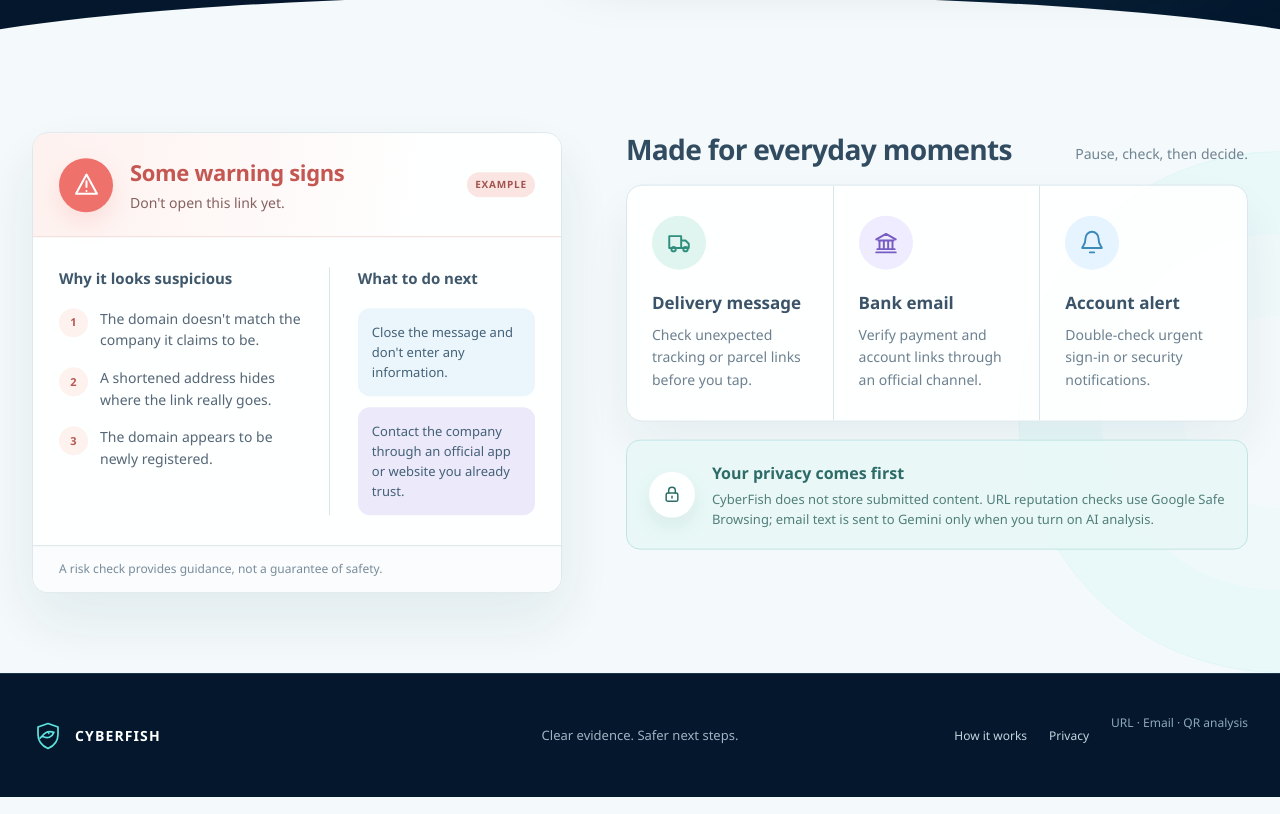
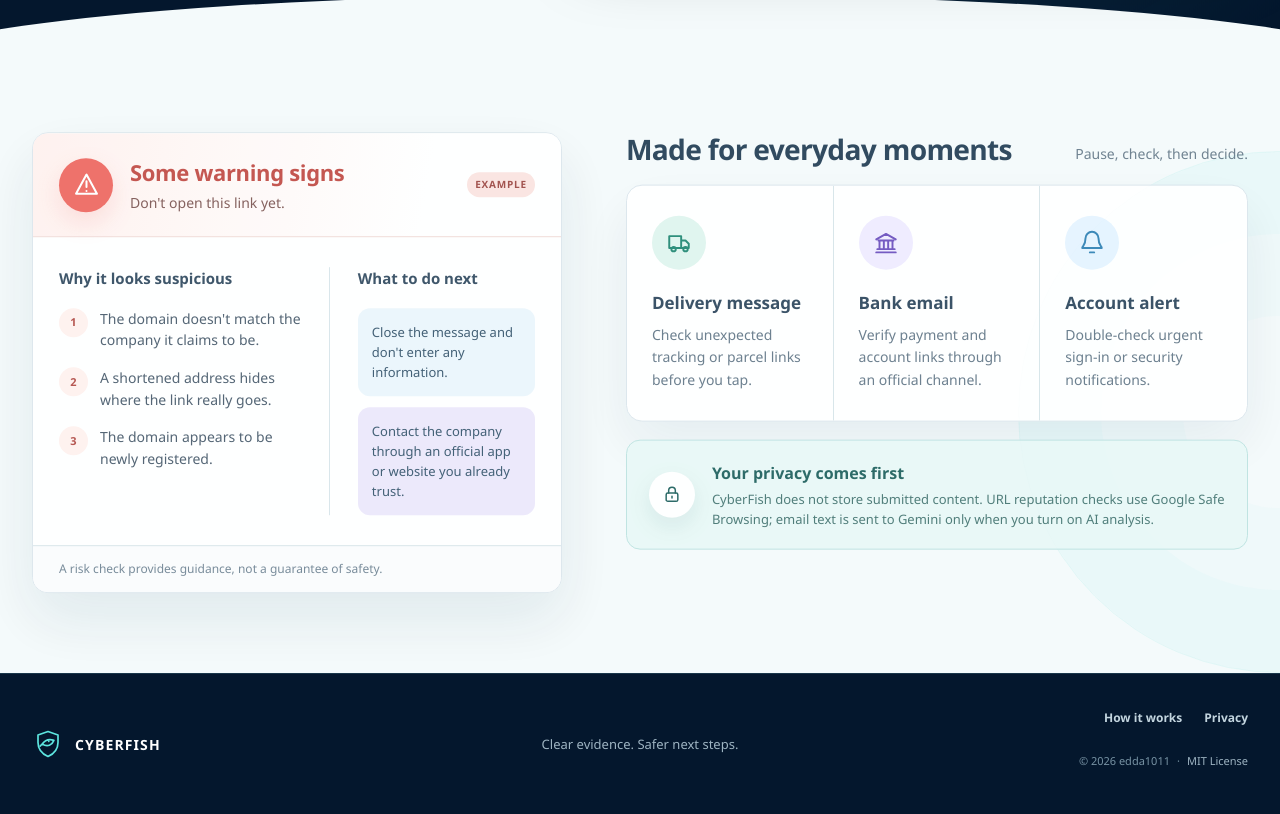
Before and after one commit to edda1011/CyberFish, a Next.js app: page / in a window 1280 px wide. Shown: the part 544-1358 px from the top of the page. Built offline with nearby package versions, Linux system fonts and the light colour scheme.

Commit message:
refine footer layout

```diff
--- a/app/globals.css
+++ b/app/globals.css
@@ -248,7 +248,10 @@ h1 span { display: block; margin-top: 6px; color: var(--aqua); font-weight: 520;
 
 footer { min-height: 124px; padding: 28px max(32px,calc((100% - 1420px)/2)); display: grid; grid-template-columns: 1fr auto 1fr; align-items: center; gap: 30px; border-top: 1px solid rgba(135,219,222,.16); background: var(--navy-950); color: #d7e6ec; }
 .footer-brand { color: white; font-size: 14px; }.footer-brand .brand-mark,.footer-brand .brand-mark svg { width: 32px; height: 32px; }.footer-brand .brand-mark { color: var(--aqua); }
-footer>p { color: #9eb4c2; font-size: 13px; }.footer-links { display: flex; justify-content: flex-end; gap: 22px; color: #8fa8b8; font-size: 12px; }.footer-links a { min-height: 44px; display: inline-flex; align-items: center; color: #c3d5df; }.footer-links a:hover { color: var(--aqua); text-decoration: underline; text-underline-offset: 4px; }
+.footer-tagline { color: #9eb4c2; font-size: 13px; }
+.footer-meta { justify-self: end; display: grid; justify-items: end; gap: 2px; }
+.footer-links { display: flex; justify-content: flex-end; gap: 22px; font-size: 12px; }.footer-links a { min-height: 32px; display: inline-flex; align-items: center; color: #c3d5df; }.footer-links a:hover,.footer-legal a:hover { color: var(--aqua); text-decoration: underline; text-underline-offset: 4px; }
+.footer-legal { display: flex; align-items: center; gap: 7px; color: #7893a4; font-size: 11px; }.footer-legal a { min-height: 28px; display: inline-flex; align-items: center; color: #9eb4c2; }
 
 @keyframes support-reveal { from { opacity: .45; clip-path: inset(0 0 16% 0 round 16px); transform: translateY(18px); } }
 @supports (animation-timeline: view()) {
@@ -269,7 +272,7 @@ footer>p { color: #9eb4c2; font-size: 13px; }.footer-links { display: flex; just
   .analyzer-card { max-width: 610px; width: 100%; margin: 0 auto; }
   .sonar { right: -330px; top: -180px; }
   .ocean-shell::after { bottom: -82px; }
-  footer { grid-template-columns: 1fr 1fr; }.footer-links { grid-column: 1/-1; justify-content: flex-start; }.footer-links span { margin-left: auto; }
+  footer { grid-template-columns: 1fr 1fr; }.footer-tagline { justify-self: end; }.footer-meta { grid-column: 1/-1; width: 100%; display: flex; align-items: center; justify-content: space-between; }
 }
 
 @media (max-width: 620px) {
@@ -287,7 +290,7 @@ footer>p { color: #9eb4c2; font-size: 13px; }.footer-links { display: flex; just
   .section-heading { display: block; }.section-heading h2 { white-space: normal; }.section-heading p { margin-top: 4px; text-align: left; }
   .moment-list { grid-template-columns: 1fr; }.moment-list article { min-height: 0; padding: 21px; display: grid; grid-template-columns: 52px 1fr; gap: 15px; border-right: 0; border-bottom: 1px solid var(--line); }.moment-list article:last-child { border-bottom: 0; }.moment-list h3 { margin: 2px 0 5px; }
   .privacy-banner { align-items: flex-start; }
-  footer { padding: 28px 20px; display: flex; flex-direction: column; align-items: flex-start; gap: 12px; }.footer-links { flex-wrap: wrap; gap: 14px 20px; }.footer-links span { flex-basis: 100%; }
+  footer { padding: 28px 20px; display: flex; flex-direction: column; align-items: flex-start; gap: 10px; }.footer-meta { width: 100%; justify-items: start; display: grid; gap: 0; }.footer-links { justify-content: flex-start; gap: 20px; }.footer-legal { flex-wrap: wrap; }
 }
 
 @media (prefers-reduced-motion: reduce) {
--- a/app/page.tsx
+++ b/app/page.tsx
@@ -77,8 +77,18 @@ export default function Home() {
 
       <footer>
         <a className="brand footer-brand" href="#top"><BrandMark /><span>CyberFish</span></a>
-        <p>Clear evidence. Safer next steps.</p>
-        <div className="footer-links"><a href="#how-it-works">How it works</a><a href="#privacy">Privacy</a><span>URL · Email · QR analysis</span></div>
+        <p className="footer-tagline">Clear evidence. Safer next steps.</p>
+        <div className="footer-meta">
+          <nav className="footer-links" aria-label="Footer navigation">
+            <a href="#how-it-works">How it works</a>
+            <a href="#privacy">Privacy</a>
+          </nav>
+          <p className="footer-legal">
+            <span>© 2026 edda1011</span>
+            <span aria-hidden="true">·</span>
+            <a href="https://github.com/edda1011/CyberFish/blob/main/LICENSE">MIT License</a>
+          </p>
+        </div>
       </footer>
     </main>
   );
```
